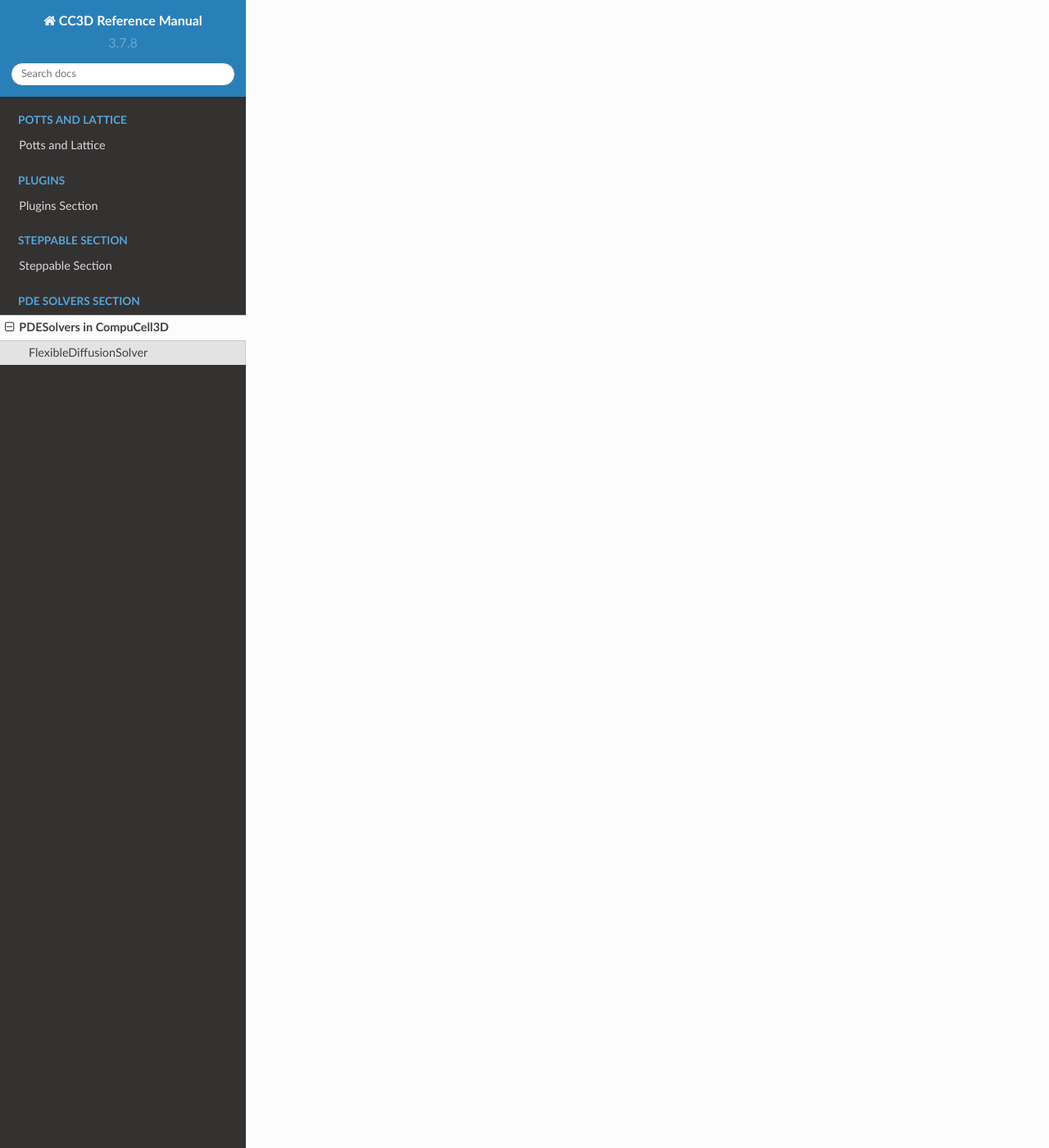
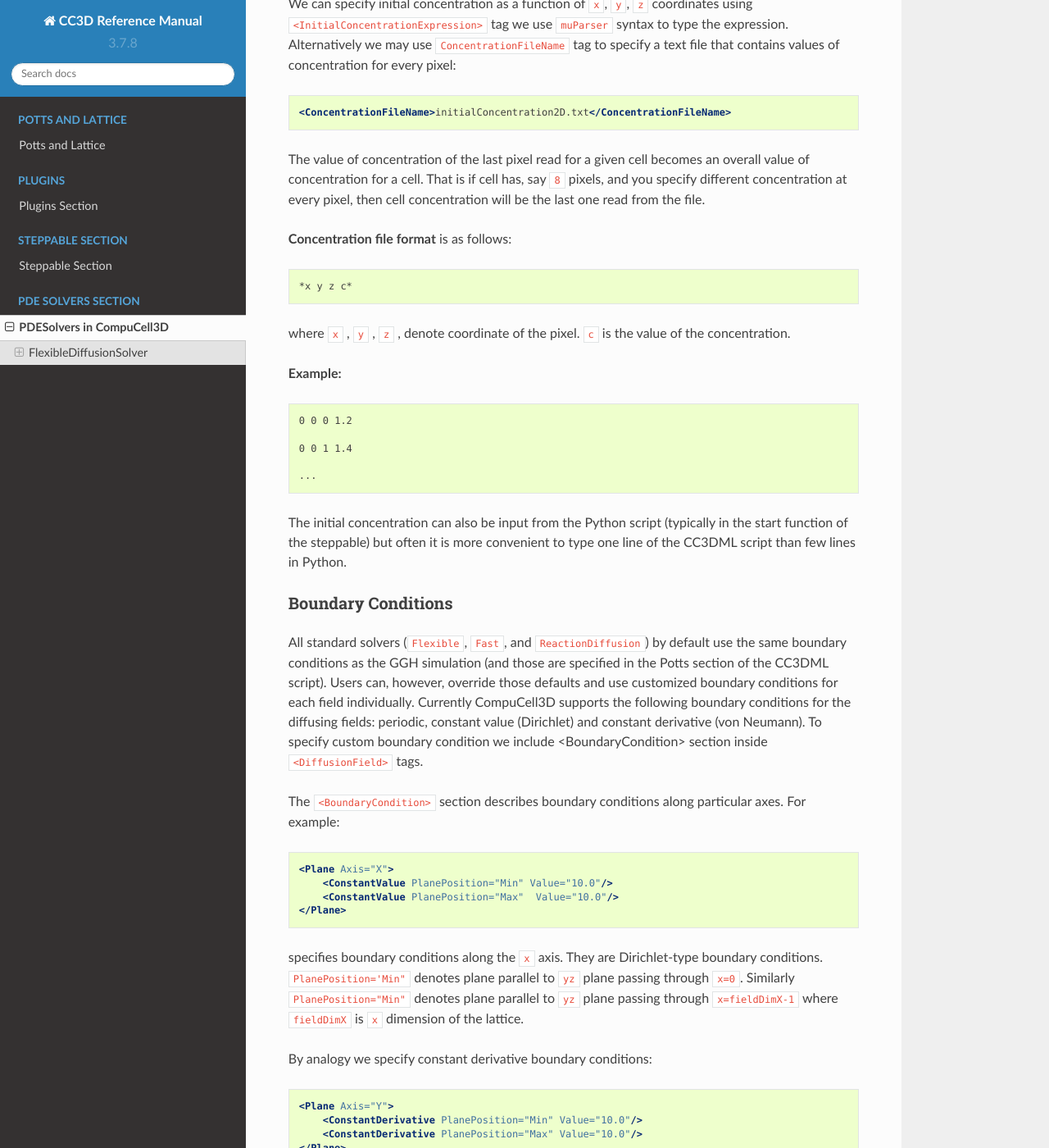
Before and after one commit to CompuCell3D/CompuCell3DReferenceManual, a Sphinx documentation site: the page built from docs/pde_solvers_section.rst, in a window 1280 px wide and 1400 px high, scrolled down 5179 px. Shown: the whole window at 82% size. Built offline with Sphinx 7.4.7 and the Read the Docs theme 2.0.0, drawn with Linux system fonts in a browser that asks for light colours; some of the changed text lies outside the part shown.

Commit message:
added new section

```diff
--- /dev/null
+++ b/docs/diffusion_solver_settings.rst
@@ -0,0 +1,226 @@
+Instabilities of the Forward Euler Method
+~~~~~~~~~~~~~~~~~~~~~~~~~~~~~~~~~~~~~~~~~
+
+Most of the PDE solvers in CC3D use Forward Euler explicit numerical
+scheme. This method is unstable for large diffusion constant. As a
+matter of fact using D=0.25 with pulse initial condition will lead to
+instabilities in 2D. To deal with this you would normally use implicit
+solvers however due to moving boundary conditions that we have to deal
+with in CC3D simulations, memory requirements, performance and the fact
+that most diffusion constants encountered in biology are quite low
+(unfortunately this is not for all chemicals e.g. oxygen ) we decided to
+use explicit scheme. If you have to use large diffusion constants with
+explicit solvers you need to do rescaling:
+
+1) Set D, Δt, Δx according to your model
+
+2) If
+
+.. math::
+   :nowrap:
+
+   \begin{eqnarray}
+        D\frac{\Delta t}{\Delta x^2}>0.16 {\text     in 3D}
+   \end{eqnarray}
+
+you will need to to call solver multiple times per MCS.
+
+3) Set ``<ExtraTimesPerMCS>`` to N-1 where:
+
+.. math::
+   :nowrap:
+
+   \begin{eqnarray}
+        ND' = D
+   \end{eqnarray}
+
+and
+
+.. math::
+   :nowrap:
+
+   \begin{eqnarray}
+        D\frac{\Delta t/N}{\Delta x^2} < 0.16 {\text     in 3D}
+   \end{eqnarray}
+
+Initial Conditions
+~~~~~~~~~~~~~~~~~~
+
+We can specify initial concentration as a function of ``x``, ``y``, ``z``
+coordinates using ``<InitialConcentrationExpression>`` tag we use ``muParser``
+syntax to type the expression. Alternatively we may use
+``ConcentrationFileName`` tag to specify a text file that contains values of
+concentration for every pixel:
+
+.. code-block:: xml
+
+    <ConcentrationFileName>initialConcentration2D.txt</ConcentrationFileName>
+
+The value of concentration of the last pixel read for a given cell
+becomes an overall value of concentration for a cell. That is if cell
+has, say ``8`` pixels, and you specify different concentration at every
+pixel, then cell concentration will be the last one read from the file.
+
+**Concentration file format** is as follows:
+
+.. code-block:: xml
+
+    *x y z c*
+
+where ``x`` , ``y`` , ``z`` , denote coordinate of the pixel. ``c`` is the value of the
+concentration.
+
+**Example:**
+
+.. code-block:: xml
+
+    0 0 0 1.2
+
+    0 0 1 1.4
+
+    ...
+
+The initial concentration can also be input from the Python script
+(typically in the start function of the steppable) but often it is more
+convenient to type one line of the CC3DML script than few lines in
+Python.
+
+Boundary Conditions
+~~~~~~~~~~~~~~~~~~~
+
+All standard solvers (``Flexible``, ``Fast``, and ``ReactionDiffusion``) by default
+use the same boundary conditions as the GGH simulation (and those are
+specified in the Potts section of the CC3DML script). Users can,
+however, override those defaults and use customized boundary conditions
+for each field individually. Currently CompuCell3D supports the
+following boundary conditions for the diffusing fields: periodic,
+constant value (Dirichlet) and constant derivative (von Neumann). To
+specify custom boundary condition we include <BoundaryCondition> section
+inside ``<DiffusionField>`` tags.
+
+The ``<BoundaryCondition>`` section describes boundary conditions along
+particular axes. For example:
+
+.. code-block:: xml
+
+    <Plane Axis="X">
+        <ConstantValue PlanePosition="Min" Value="10.0"/>
+        <ConstantValue PlanePosition="Max"  Value="10.0"/>
+    </Plane>
+
+specifies boundary conditions along the ``x`` axis. They are Dirichlet-type
+boundary conditions. ``PlanePosition='Min"`` denotes plane parallel to ``yz``
+plane passing through ``x=0``. Similarly ``PlanePosition="Min"`` denotes plane
+parallel to ``yz`` plane passing through ``x=fieldDimX-1`` where ``fieldDimX`` is ``x``
+dimension of the lattice.
+
+By analogy we specify constant derivative boundary conditions:
+
+.. code-block:: xml
+
+    <Plane Axis="Y">
+        <ConstantDerivative PlanePosition="Min" Value="10.0"/>
+        <ConstantDerivative PlanePosition="Max" Value="10.0"/>
+    </Plane>
+
+We can also mix types of boundary conditions along single axis:
+
+.. code-block:: xml
+
+    <Plane Axis="Y">
+        <ConstantDerivative PlanePosition="Min" Value="10.0"/>
+        <ConstantValue PlanePosition="Max" Value="0.0"/>
+    </Plane>
+
+Here in the ``xz`` plane at ``y=0`` we have von Neumann boundary conditions but
+at ``y=fieldFimY-1`` we have dirichlet boundary condition.
+
+To specify periodic boundary conditions along, say, ``x`` axis we use the
+following syntax:
+
+.. code-block:: xml
+
+    <Plane Axis="X">
+        <Periodic/>
+    </Plane>
+
+Notice, that ``<Periodic>`` boundary condition specification applies to both
+"ends" of the axis *i.e.* we cannot have periodic boundary conditions at
+``x=0`` and constant derivative at ``x=fieldDimX-1``.
+
+The ``FlexibleDiffusionSolver`` is also capable of solving simple coupled
+diffusion type PDE of the form:
+
+.. math::
+    :nowrap:
+
+    \begin{align*}
+     \frac{\partial c}{\partial t} = D \nabla^2c+kc+\text{secretion} + m_dcd + m_fcf \\
+     \frac{\partial d}{\partial t} = D \nabla^2d+kd+\text{secretion} + n_cdc + n_fdf \\
+     \frac{\partial f}{\partial t} = D \nabla^2f+kf+\text{secretion} + p_cfc + p_dfd
+    \end{align*}
+
+where :math:`m_c`, :math:`m_f`, :math:`n_c` , :math:`n_f`, :math:`p_c`, :math:`p_d` are coupling coefficients.
+To code the above equations in CC3DML syntax you need to use the following syntax:
+
+.. code-block:: xml
+
+    <Steppable Type="FlexibleDiffusionSolverFE">
+        <DiffusionField>
+            <DiffusionData>
+                <FieldName>c</FieldName>
+                <DiffusionConstant>0.1</DiffusionConstant>
+                <DecayConstant>0.002</DecayConstant>
+                <CouplingTerm InteractingFieldName=”d” CouplingCoefficent=”0.1”/>
+                <CouplingTerm InteractingFieldName=”f” CouplingCoefficent=”0.2”/>
+                <DeltaT>0.1</DeltaT>
+                <DeltaX>1.0</DeltaX>
+                <DoNotDiffuseTo>Bacteria</DoNotDiffuseTo>
+            </DiffusionData>
+            <SecretionData>
+                <Secretion Type="Amoeba">0.1</Secretion>
+            </SecretionData>
+        </DiffusionField>
+
+        <DiffusionField>
+            <DiffusionData>
+                <FieldName>d</FieldName>
+                <DiffusionConstant>0.02</DiffusionConstant>
+                <DecayConstant>0.001</DecayConstant>
+                <CouplingTerm InteractingFieldName=”c” CouplingCoefficent=”-0.1”/>
+                <CouplingTerm InteractingFieldName=”f” CouplingCoefficent=”-0.2”/>
+                <DeltaT>0.01</DeltaT>
+                <DeltaX>0.1</DeltaX>
+                <DoNotDiffuseTo>Bacteria</DoNotDiffuseTo>
+                </DiffusionData>
+            <SecretionData>
+                <Secretion Type="Amoeba">0.1</Secretion>
+            </SecretionData>
+        </DiffusionField>
+
+        <DiffusionField>
+            <DiffusionData>
+                <FieldName>f</FieldName>
+                <DiffusionConstant>0.02</DiffusionConstant>
+                <DecayConstant>0.001</DecayConstant>
+                <CouplingTerm InteractingFieldName=”c” CouplingCoefficent=”-0.2”/>
+                <CouplingTerm InteractingFieldName=”d” CouplingCoefficent=”0.2”/>
+                <DeltaT>0.01</DeltaT>
+                <DeltaX>0.1</DeltaX>
+                <DoNotDiffuseTo>Bacteria</DoNotDiffuseTo>
+            </DiffusionData>
+            <SecretionData>
+                <Secretion Type="Amoeba">0.1</Secretion>
+            </SecretionData>
+        </DiffusionField>
+    </Steppable>
+
+
+
+As one can see the only addition that is required to couple diffusion
+equations has simple syntax:
+
+.. code-block:: xml
+
+    <CouplingTerm InteractingFieldName=”c” CouplingCoefficent=”-0.1”/>
+    <CouplingTerm InteractingFieldName=”f” CouplingCoefficent=”-0.2”/>
--- a/docs/pde_solvers_section.rst
+++ b/docs/pde_solvers_section.rst
@@ -16,5 +16,7 @@
 structure of CC3DML PDE solver code follows similar pattern .
 
 * :doc:`flexible_diffusion_solver`
+* :doc:`diffusion_solver_settings`
 
 .. include:: flexible_diffusion_solver.rst
+.. include:: diffusion_solver_settings.rst
```
